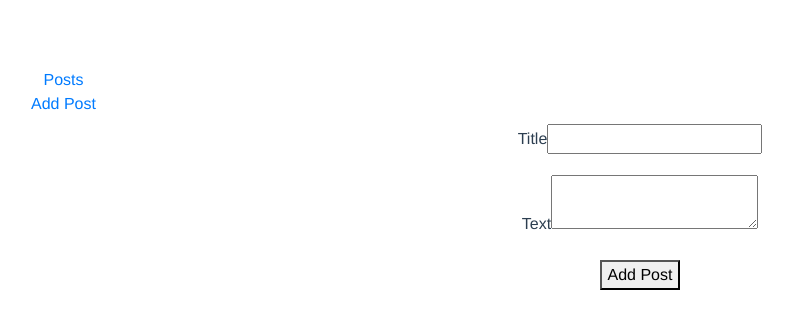
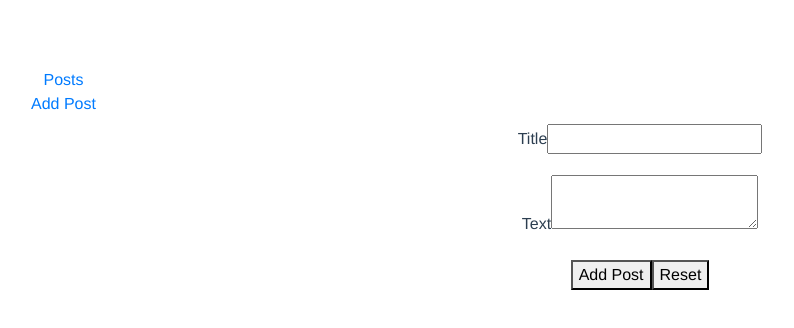
Before and after one commit to boris7ran/BlogAppVue, a Vue app: page /add in a window 1280 px wide. Shown: the top 328 px of the page, without its empty margins (0-794 px from the left). Built offline with nearby package versions, Linux system fonts and the light colour scheme.

Commit message:
Zadatak 5

```diff
--- a/src/components/AddPost.vue
+++ b/src/components/AddPost.vue
@@ -10,8 +10,9 @@
           <label for="text">Text</label>
           <textarea id="text" v-model="newPost.text" required />
         </div>
-        <div class="form-group">
+        <div class="btn-group">
           <button type="submit">Add Post</button>
+          <button type="button" @click="resetForm">Reset</button>
         </div>
       </form>
     </div>
@@ -19,7 +20,7 @@
 </template>
 
 <script>
-import { postsService } from '@/services/PostsService'
+import { postsService } from "@/services/PostsService";
 
 export default {
   data() {
@@ -32,18 +33,24 @@ export default {
     getDefaults() {
       return {
         title: "",
-        text: "",
+        text: ""
       };
     },
 
     handleAdd() {
-      postsService.add(this.newPost)
+      postsService
+        .add(this.newPost)
         .then(response => {
           this.newPost = this.getDefaults();
-          this.$router.push('/posts')
-        }).catch(error => {
+          this.$router.push("/posts");
+        })
+        .catch(error => {
           alert(error);
-        })
+        });
+    },
+
+    resetForm() {
+      this.newPost = this.getDefaults();
     }
   }
 };
```
